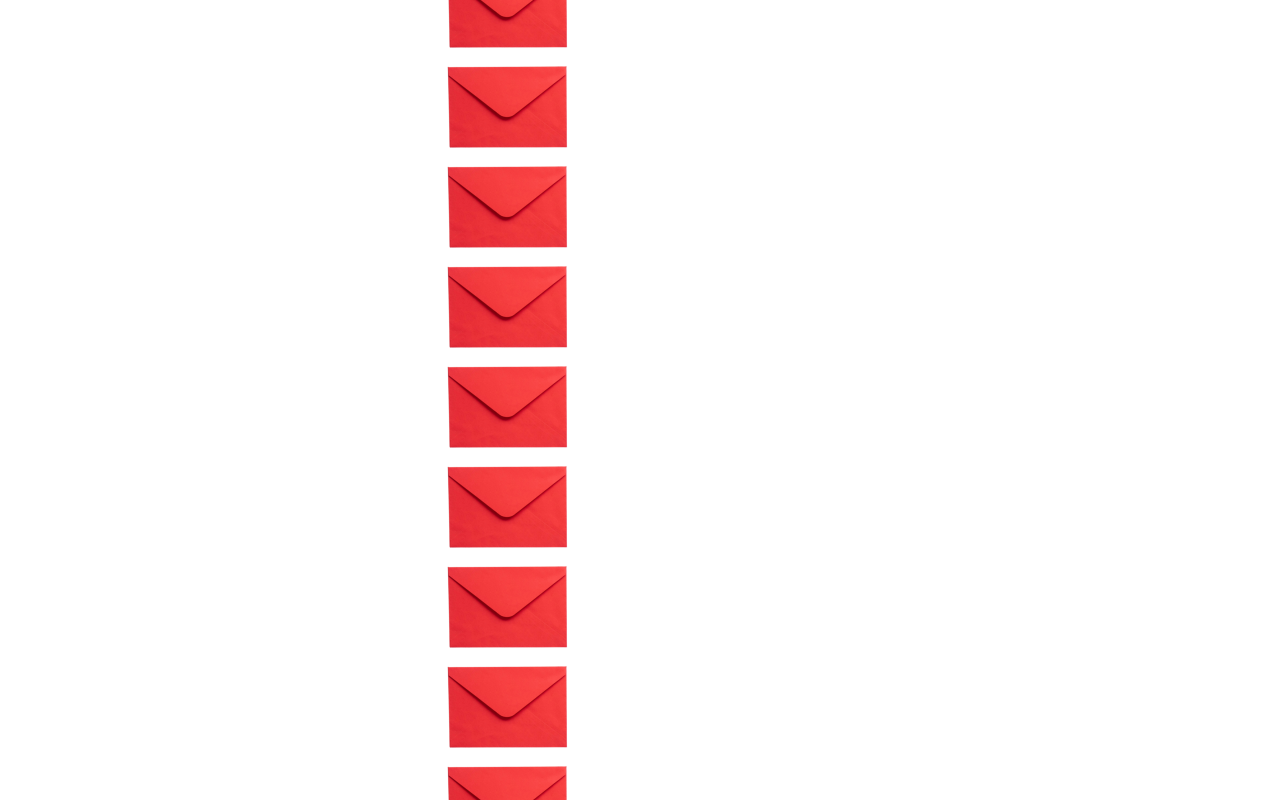
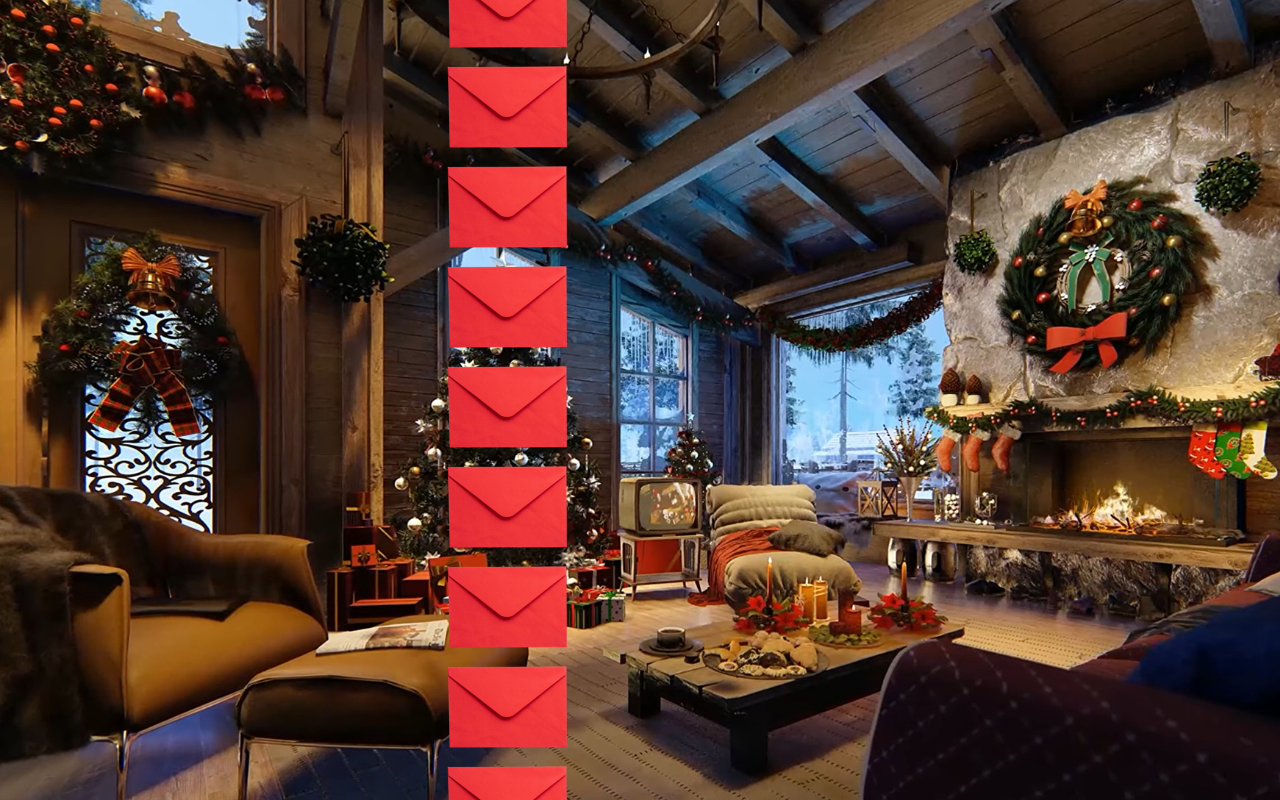
Before and after one commit to Zashun/Hugoswichtelfabrik, a plain HTML site: page index.html in a window 1280 px wide. Shown: the top 800 px of the page. Drawn offline with Linux system fonts and the light colour scheme.

Commit message:
Update style.css

```diff
--- a/style.css
+++ b/style.css
@@ -1,6 +1,6 @@
 body {
     font-family: Arial, sans-serif;
-    background-image: url('Hintergrund.png');
+    background-image: url('Hintergrund.jpg');
     background-size: cover;
     margin: 0;
     display: flex;
```
